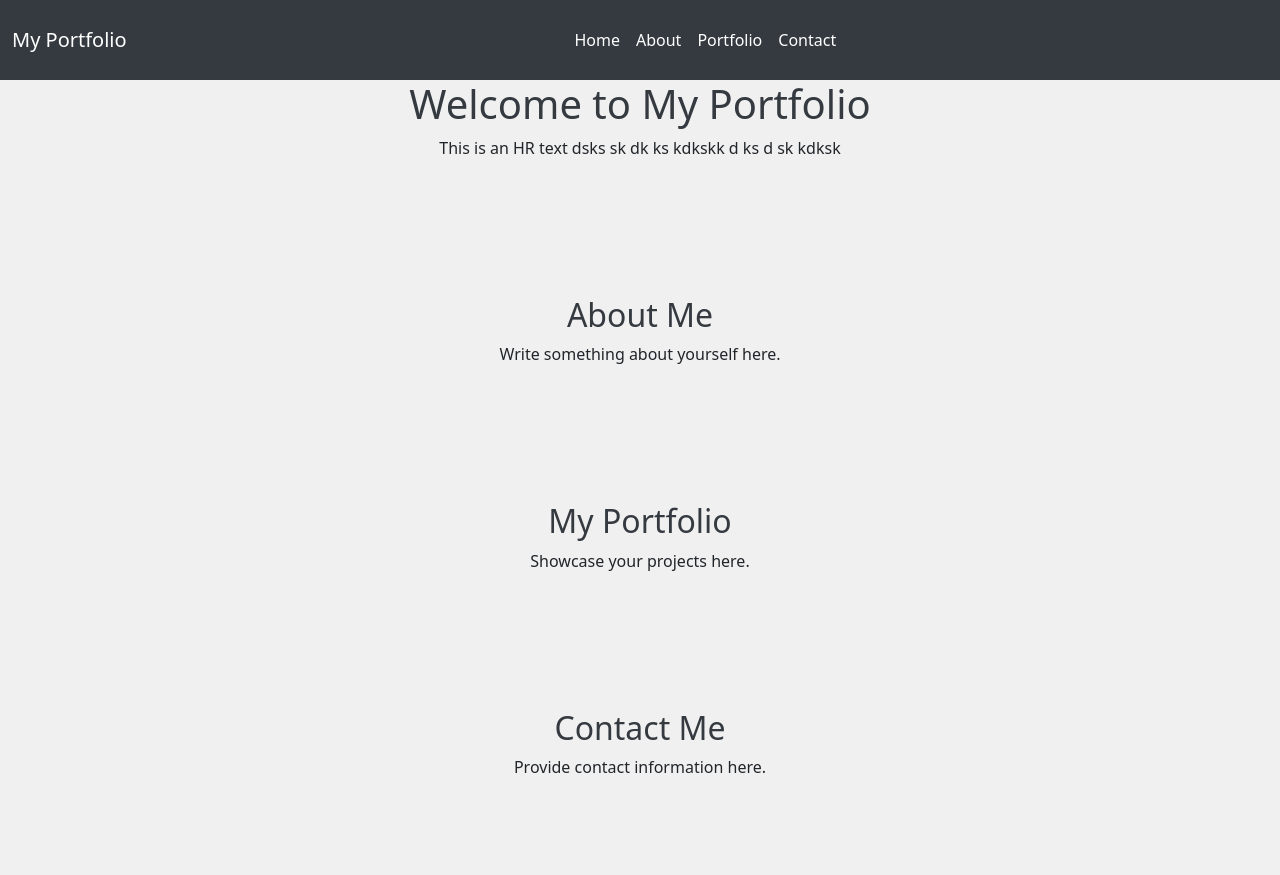
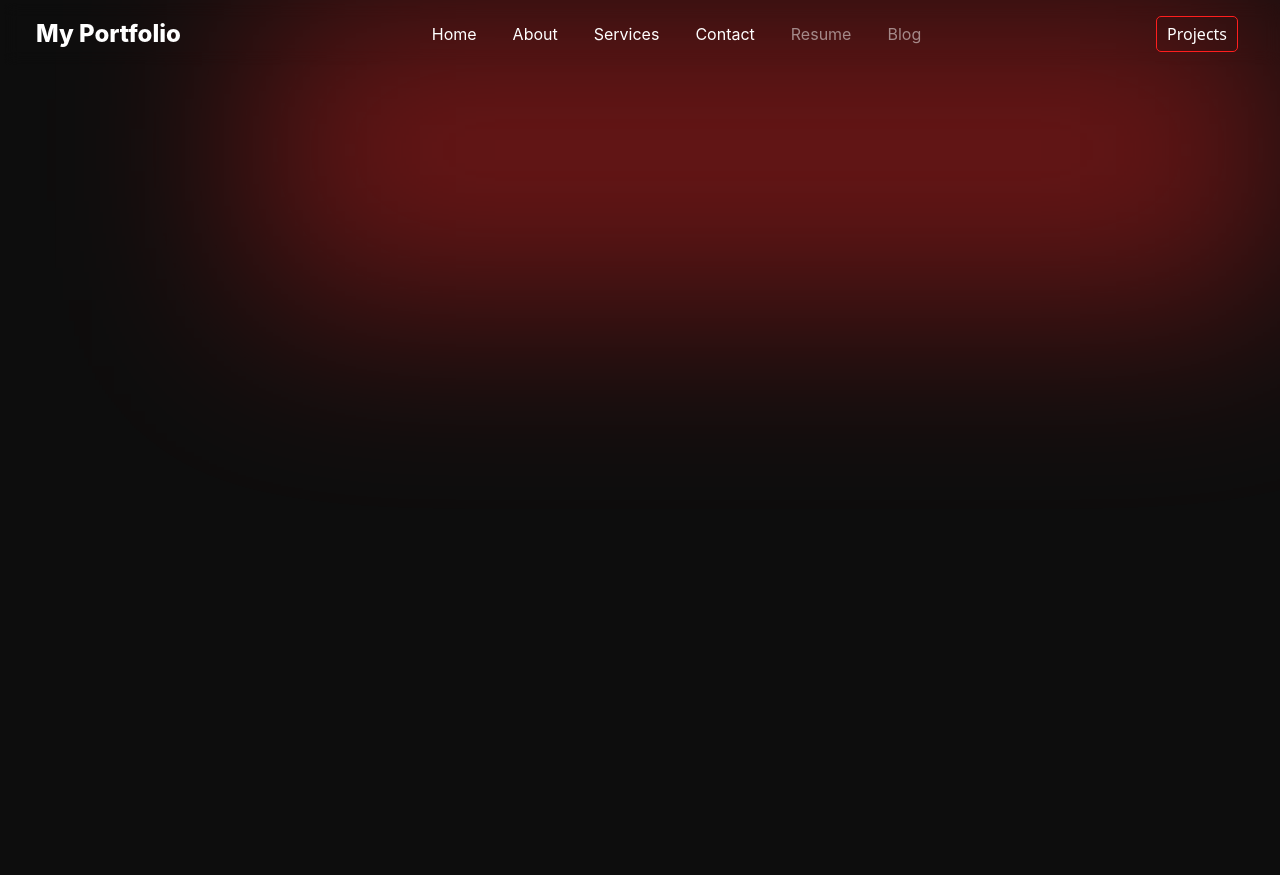
Before and after one commit to jaykobak/portfolio-website, a Flask app: page / in a window 1280 px wide. After the commit the page ends 407 px from the top, so only its background shows below. Run offline with Flask 3, Linux system fonts and the light colour scheme; some libraries are stand-ins or nearby versions.

Commit message:
Complete navigation bar

```diff
--- /dev/null
+++ b/static/styles.css
@@ -0,0 +1,181 @@
+html, body {
+    margin: 0;
+    padding: 0;
+    height: 100%;
+    width: 100%;
+}
+
+/* these styles are applied to all elements on the page */
+* {
+    box-sizing: border-box;
+    -webkit-font-smoothing: inherit;
+}
+
+/* these styles are applied to the body element */
+body {
+    /* define color tokens for use throughout the stylesheet */
+    --token-528f84e0-f915-420f-bf60-2cbf77101a8e: rgb(255, 255, 255);
+    --token-6510fa55-c69a-42d8-a1e8-6b55182b3dfa: rgb(214, 214, 214);
+    --token-012e9259-476e-4ce8-b232-f97a7a4ed06f: rgb(13, 13, 13);
+    --token-061c2b9f-64af-493d-8868-31ff2263526e: rgb(15, 15, 15);
+    --token-305af9d4-fe33-4ce3-9dac-e261fb045b39: rgb(250, 36, 36);
+}
+
+.navbar {
+    background-color: transparent;
+    backdrop-filter: blur(8px);
+    width: 100%;
+    opacity: 1;
+    margin-top: 3px;
+    margin-left: 4px;
+}
+
+.navbar-brand {
+    padding-left: 20px;
+}
+
+.navbar-nav {
+    flex-direction: row;
+    gap: 20px;
+}
+
+/* Default styles for larger screens */
+.nav-link {
+    color: white !important;
+    text-align: center;
+    position: relative;
+}
+
+.nav-link::after {
+    content: "";
+    position: absolute;
+    left: 0;
+    bottom: 7px;
+    height: 2px;
+    width: 0;
+    background-color: white;
+    transition: width 0.3s ease;
+}
+
+.nav-link:hover::after {
+    width: 100%;
+}
+
+/* Styles for smaller screens */
+@media (max-width: 768px) {
+    .nav-link:hover {
+        color: red !important;
+    }
+
+    /* Disable the underline effect on smaller screens */
+    .nav-link::after {
+        width: 0;
+        background-color: transparent;
+        color: red;
+    }
+}
+
+.disabled-link {
+    pointer-events: none;
+    color: grey;
+    text-decoration: none;
+    cursor: not-allowed;
+    opacity: 0.5;
+}
+
+.navbar-collapse {
+    justify-content: center;
+}
+
+.border-button {
+    float: right;
+    border: 1px solid rgb(255, 30, 30);
+    border-radius: 5px;
+    padding: 5px 10px;
+    background-color: transparent;
+    color: white;
+    margin-right: 34px;
+}
+
+.border-button:hover {
+    background-color: rgb(255, 0, 0);
+}
+
+@media (max-width: 768px) {
+    .border-button {
+      display: none;
+    }
+  }
+
+.main_bg {
+    text-align: center;
+    background-color: var(--token-012e9259-476e-4ce8-b232-f97a7a4ed06f, #0d0d0d);
+    display: flex;
+    flex: none;
+    flex-direction: column;
+    position: relative;
+    min-height: 100vh;
+    justify-content: center;
+    overflow: hidden;
+
+}
+
+.gradient_bg {
+    -webkit-filter: blur(100px);
+    background: linear-gradient(180deg, var(--token-305af9d4-fe33-4ce3-9dac-e261fb045b39, #d72a2a) -43%, var(--token-305af9d4-fe33-4ce3-9dac-e261fb045b39, rgb(255, 82, 14)) 100%);
+    filter: blur(100px);
+    flex: none;
+    height: 300px;
+    opacity: .4;
+    position: absolute;
+    right: 0;
+    top: 0;
+    width: 80%;
+    z-index: 1;
+}
+
+.content-section {
+    padding: 60px 0;
+    color: white;
+    z-index: 1;
+}
+
+h1,
+h2 {
+    color: white;
+}
+
+/* Fonts */
+/* // <uniquifier>: Use a unique and descriptive class name
+// <weight>: Use a value from 100 to 900 */
+
+.inter-navbar-brand {
+  font-family: "Inter", sans-serif;
+  font-optical-sizing: auto;
+  font-weight: 800;
+  font-style: normal;
+}
+
+.inter-navbar-links {
+    font-family: "Inter", sans-serif;
+    font-optical-sizing: auto;
+    font-weight: 300;
+    font-style: normal;
+  }
+/* .navbar-brand {
+    font-size: 1.5rem;
+    margin: 10px;
+    padding: 10px;
+  }
+
+  .nav-link {
+    font-size: 1.2rem;
+    margin: 10px;
+    padding: 10px;
+  }
+
+  body {
+    margin: 20px;
+    padding: 20px;
+    border: 1px solid #ccc;
+  } */
--- a/templates/index.html
+++ b/templates/index.html
@@ -3,98 +3,48 @@
 <head>
     <meta charset="UTF-8">
     <meta name="viewport" content="width=device-width, initial-scale=1.0">
+    <link rel="stylesheet" href="/static/styles.css">
     <link href="https://cdn.jsdelivr.net/npm/bootstrap@5.3.3/dist/css/bootstrap.min.css" rel="stylesheet" integrity="sha384-QWTKZyjpPEjISv5WaRU9OFeRpok6YctnYmDr5pNlyT2bRjXh0JMhjY6hW+ALEwIH" crossorigin="anonymous">
     <title>Portfolio Website</title>
-    <style>
-        /* Custom Styles */
-        .navbar {
-            background-color: #343a40; /* Dark background */
-        }
-
-        .nav-link {
-            color: white; /* White text color */
-            padding: 20px;
-        }
-
-        .nav-link:hover {
-            color: #f8f9fa; /* Light hover color */
-        }
-
-        .main_bg {
-            padding: 20px;
-            text-align: center;
-            background: #f0f0f0; /* Light background color for content */
-        }
-
-        .gradient_bg {
-            background: linear-gradient(to right, #4e54c8, #8f94fb);
-            height: 300px;
-            width: 100%;
-            position: absolute;
-            top: 0;
-            left: 0;
-            z-index: -1;
-        }
-
-        .content-section {
-            padding: 60px 0;
-        }
-
-        h1, h2 {
-            color: #343a40; /* Dark text color for headings */
-        }
-    </style>
 </head>
 <body>
     <!-- Navigation Bar -->
     <nav class="navbar navbar-expand-md navbar-dark fixed-top">
         <div class="container-fluid">
-            <a class="navbar-brand" href="#">My Portfolio</a>
+            <a class="navbar-brand inter-navbar-brand" href="#" style="font-size: 1.5rem;">My Portfolio</a>
             <button class="navbar-toggler" type="button" data-bs-toggle="collapse" data-bs-target="#navbarNav" aria-controls="navbarNav" aria-expanded="false" aria-label="Toggle navigation">
                 <span class="navbar-toggler-icon"></span>
             </button>
             <div class="collapse navbar-collapse" id="navbarNav">
-                <ul class="navbar-nav mx-auto">
+                <ul class="navbar-nav">
                     <li class="nav-item">
-                        <a class="nav-link" href="#">Home</a>
+                        <a class="nav-link inter-navbar-links" href="#">Home</a>
                     </li>
                     <li class="nav-item">
-                        <a class="nav-link" href="#">About</a>
+                        <a class="nav-link inter-navbar-links" href="#">About</a>
                     </li>
                     <li class="nav-item">
-                        <a class="nav-link" href="#">Portfolio</a>
+                        <a class="nav-link inter-navbar-links" href="#">Services</a>
                     </li>
                     <li class="nav-item">
-                        <a class="nav-link" href="#">Contact</a>
+                        <a class="nav-link inter-navbar-links" href="#">Contact</a>
+                    </li>
+                    <li class="nav-item">
+                        <a class="nav-link inter-navbar-links disabled-link" href="#" disabled>Resume</a>
+                    </li>
+                    <li class="nav-item">
+                        <a class="nav-link inter-navbar-links disabled-link" href="#">Blog</a>
                     </li>
                 </ul>
             </div>
+            <button class="border-button">Projects</button>
         </div>
     </nav>
 
     <!-- Main Content -->
     <div class="main_bg">
         <div class="gradient_bg"></div>
-        <div class="content-section">
-            <h1>Welcome to My Portfolio</h1>
-            <p>This is an HR text dsks sk dk ks kdkskk d ks d sk kdksk</p>
-        </div>
 
-        <!-- Additional Content Sections -->
-        <div class="content-section">
-            <h2>About Me</h2>
-            <p>Write something about yourself here.</p>
-        </div>
-
-        <div class="content-section">
-            <h2>My Portfolio</h2>
-            <p>Showcase your projects here.</p>
-        </div>
-
-        <div class="content-section">
-            <h2>Contact Me</h2>
-            <p>Provide contact information here.</p>
-        </div>
     </div>
 
     <!-- Bootstrap JS Bundle with Popper -->
```
Also changed, not shown: static/main.css (deleted, +0 -153 lines).
